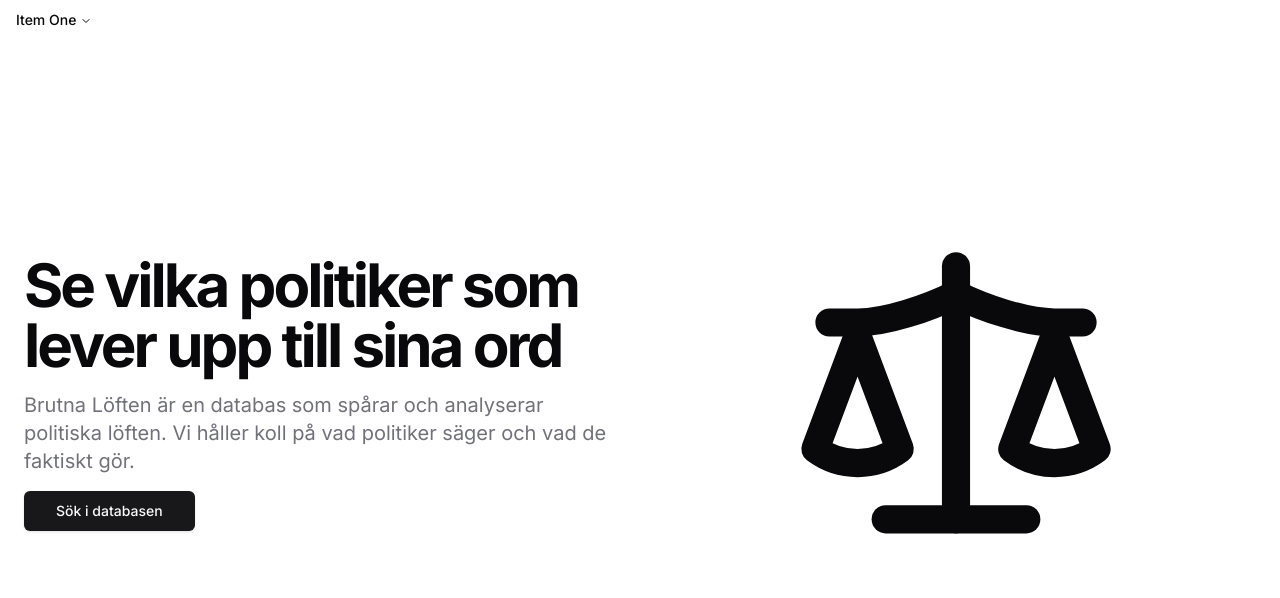
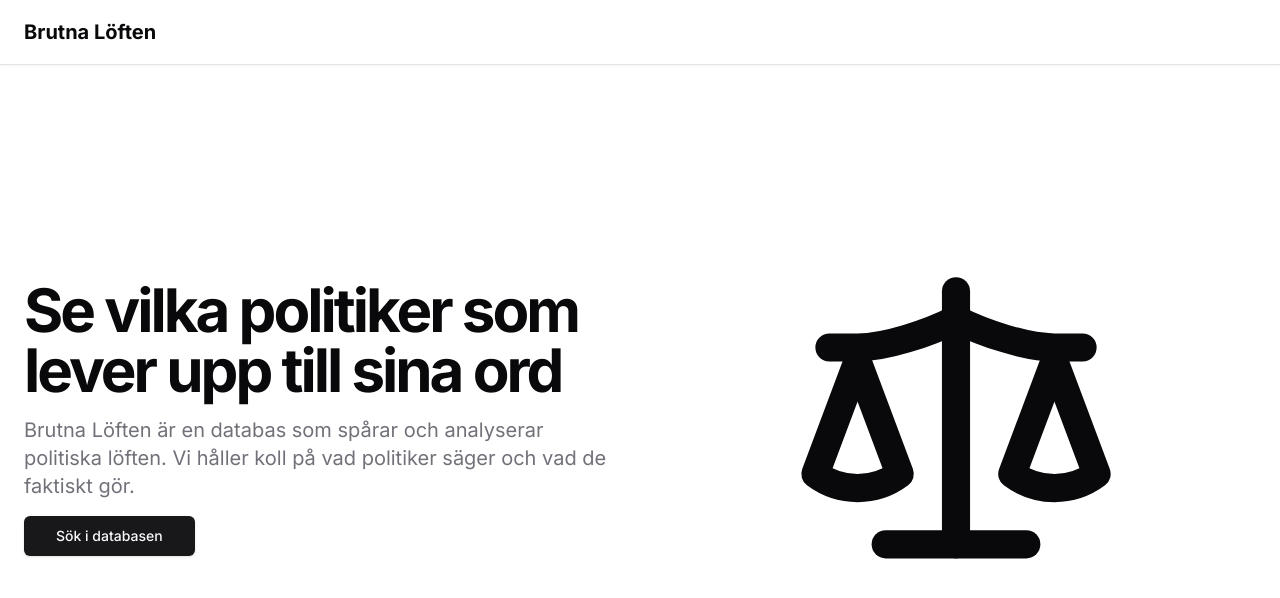
Before and after one commit to Brutna-Loften/hemsida, a Next.js app: page / in a window 1280 px wide. Shown: the top 598 px of the page. Built offline with nearby package versions, Linux system fonts and the light colour scheme.

Commit message:
feaT: add basic menu

```diff
--- a/package.json
+++ b/package.json
@@ -10,7 +10,6 @@
     "prettier": "prettier --write ."
   },
   "dependencies": {
-    "@radix-ui/react-navigation-menu": "^1.2.0",
     "class-variance-authority": "^0.7.0",
     "clsx": "^2.1.1",
     "lucide-react": "^0.399.0",
--- a/src/app/navbar.tsx
+++ b/src/app/navbar.tsx
@@ -1,23 +1,26 @@
-import {
-  NavigationMenu,
-  NavigationMenuContent,
-  NavigationMenuItem,
-  NavigationMenuLink,
-  NavigationMenuList,
-  NavigationMenuTrigger,
-} from "@/components/ui/navigation-menu";
+import Link from "next/link";
 
 export default function Navbar() {
   return (
-    <NavigationMenu>
-      <NavigationMenuList>
-        <NavigationMenuItem>
-          <NavigationMenuTrigger>Item One</NavigationMenuTrigger>
-          <NavigationMenuContent>
-            <NavigationMenuLink>Link</NavigationMenuLink>
-          </NavigationMenuContent>
-        </NavigationMenuItem>
-      </NavigationMenuList>
-    </NavigationMenu>
+    <header className="bg-background border-b shadow-sm">
+      <div className="container px-4 md:px-6 flex items-center h-14 md:h-16">
+        <Link
+          href="/"
+          className="font-bold text-lg md:text-xl"
+          prefetch={false}
+        >
+          Brutna Löften
+        </Link>
+        {/* <nav className="flex items-center gap-4 md:gap-6 ml-6">
+          <Link
+            href="#"
+            className="text-muted-foreground hover:text-foreground transition-colors"
+            prefetch={false}
+          >
+            Sök
+          </Link>
+        </nav> */}
+      </div>
+    </header>
   );
 }
--- a/src/components/ui/navigation-menu.tsx
+++ /dev/null
@@ -1,128 +0,0 @@
-import * as React from "react"
-import * as NavigationMenuPrimitive from "@radix-ui/react-navigation-menu"
-import { cva } from "class-variance-authority"
-import { ChevronDown } from "lucide-react"
-
-import { cn } from "@/lib/utils"
-
-const NavigationMenu = React.forwardRef<
-  React.ElementRef<typeof NavigationMenuPrimitive.Root>,
-  React.ComponentPropsWithoutRef<typeof NavigationMenuPrimitive.Root>
->(({ className, children, ...props }, ref) => (
-  <NavigationMenuPrimitive.Root
-    ref={ref}
-    className={cn(
-      "relative z-10 flex max-w-max flex-1 items-center justify-center",
-      className
-    )}
-    {...props}
-  >
-    {children}
-    <NavigationMenuViewport />
-  </NavigationMenuPrimitive.Root>
-))
-NavigationMenu.displayName = NavigationMenuPrimitive.Root.displayName
-
-const NavigationMenuList = React.forwardRef<
-  React.ElementRef<typeof NavigationMenuPrimitive.List>,
-  React.ComponentPropsWithoutRef<typeof NavigationMenuPrimitive.List>
->(({ className, ...props }, ref) => (
-  <NavigationMenuPrimitive.List
-    ref={ref}
-    className={cn(
-      "group flex flex-1 list-none items-center justify-center space-x-1",
-      className
-    )}
-    {...props}
-  />
-))
-NavigationMenuList.displayName = NavigationMenuPrimitive.List.displayName
-
-const NavigationMenuItem = NavigationMenuPrimitive.Item
-
-const navigationMenuTriggerStyle = cva(
-  "group inline-flex h-10 w-max items-center justify-center rounded-md bg-background px-4 py-2 text-sm font-medium transition-colors hover:bg-accent hover:text-accent-foreground focus:bg-accent focus:text-accent-foreground focus:outline-none disabled:pointer-events-none disabled:opacity-50 data-[active]:bg-accent/50 data-[state=open]:bg-accent/50"
-)
-
-const NavigationMenuTrigger = React.forwardRef<
-  React.ElementRef<typeof NavigationMenuPrimitive.Trigger>,
-  React.ComponentPropsWithoutRef<typeof NavigationMenuPrimitive.Trigger>
->(({ className, children, ...props }, ref) => (
-  <NavigationMenuPrimitive.Trigger
-    ref={ref}
-    className={cn(navigationMenuTriggerStyle(), "group", className)}
-    {...props}
-  >
-    {children}{" "}
-    <ChevronDown
-      className="relative top-[1px] ml-1 h-3 w-3 transition duration-200 group-data-[state=open]:rotate-180"
-      aria-hidden="true"
-    />
-  </NavigationMenuPrimitive.Trigger>
-))
-NavigationMenuTrigger.displayName = NavigationMenuPrimitive.Trigger.displayName
-
-const NavigationMenuContent = React.forwardRef<
-  React.ElementRef<typeof NavigationMenuPrimitive.Content>,
-  React.ComponentPropsWithoutRef<typeof NavigationMenuPrimitive.Content>
->(({ className, ...props }, ref) => (
-  <NavigationMenuPrimitive.Content
-    ref={ref}
-    className={cn(
-      "left-0 top-0 w-full data-[motion^=from-]:animate-in data-[motion^=to-]:animate-out data-[motion^=from-]:fade-in data-[motion^=to-]:fade-out data-[motion=from-end]:slide-in-from-right-52 data-[motion=from-start]:slide-in-from-left-52 data-[motion=to-end]:slide-out-to-right-52 data-[motion=to-start]:slide-out-to-left-52 md:absolute md:w-auto ",
-      className
-    )}
-    {...props}
-  />
-))
-NavigationMenuContent.displayName = NavigationMenuPrimitive.Content.displayName
-
-const NavigationMenuLink = NavigationMenuPrimitive.Link
-
-const NavigationMenuViewport = React.forwardRef<
-  React.ElementRef<typeof NavigationMenuPrimitive.Viewport>,
-  React.ComponentPropsWithoutRef<typeof NavigationMenuPrimitive.Viewport>
->(({ className, ...props }, ref) => (
-  <div className={cn("absolute left-0 top-full flex justify-center")}>
-    <NavigationMenuPrimitive.Viewport
-      className={cn(
-        "origin-top-center relative mt-1.5 h-[var(--radix-navigation-menu-viewport-height)] w-full overflow-hidden rounded-md border bg-popover text-popover-foreground shadow-lg data-[state=open]:animate-in data-[state=closed]:animate-out data-[state=closed]:zoom-out-95 data-[state=open]:zoom-in-90 md:w-[var(--radix-navigation-menu-viewport-width)]",
-        className
-      )}
-      ref={ref}
-      {...props}
-    />
-  </div>
-))
-NavigationMenuViewport.displayName =
-  NavigationMenuPrimitive.Viewport.displayName
-
-const NavigationMenuIndicator = React.forwardRef<
-  React.ElementRef<typeof NavigationMenuPrimitive.Indicator>,
-  React.ComponentPropsWithoutRef<typeof NavigationMenuPrimitive.Indicator>
->(({ className, ...props }, ref) => (
-  <NavigationMenuPrimitive.Indicator
-    ref={ref}
-    className={cn(
-      "top-full z-[1] flex h-1.5 items-end justify-center overflow-hidden data-[state=visible]:animate-in data-[state=hidden]:animate-out data-[state=hidden]:fade-out data-[state=visible]:fade-in",
-      className
-    )}
-    {...props}
-  >
-    <div className="relative top-[60%] h-2 w-2 rotate-45 rounded-tl-sm bg-border shadow-md" />
-  </NavigationMenuPrimitive.Indicator>
-))
-NavigationMenuIndicator.displayName =
-  NavigationMenuPrimitive.Indicator.displayName
-
-export {
-  navigationMenuTriggerStyle,
-  NavigationMenu,
-  NavigationMenuList,
-  NavigationMenuItem,
-  NavigationMenuContent,
-  NavigationMenuTrigger,
-  NavigationMenuLink,
-  NavigationMenuIndicator,
-  NavigationMenuViewport,
-}
```
Also changed, not shown: 1 other file (tests, documents, lock files or other folders).
